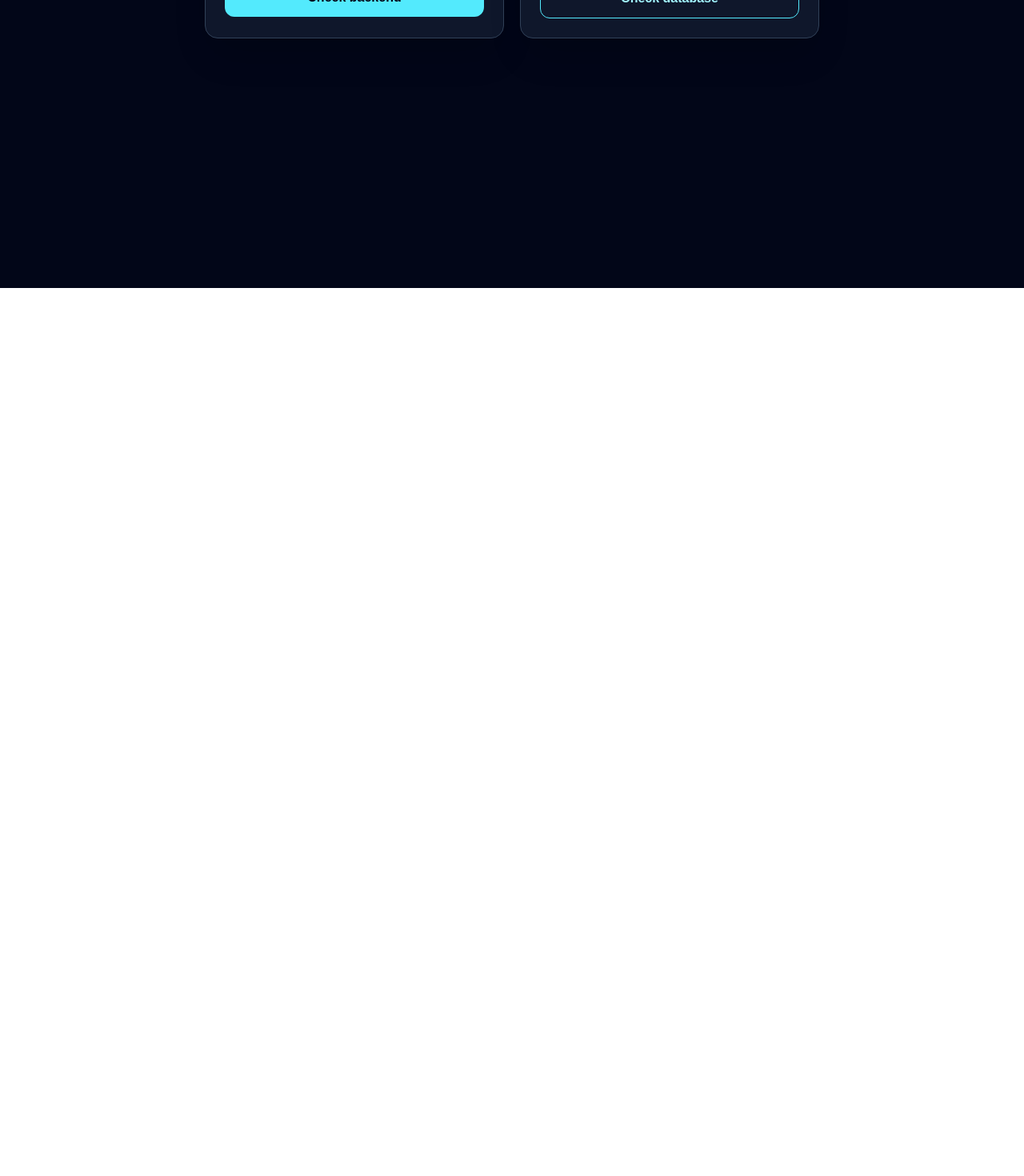
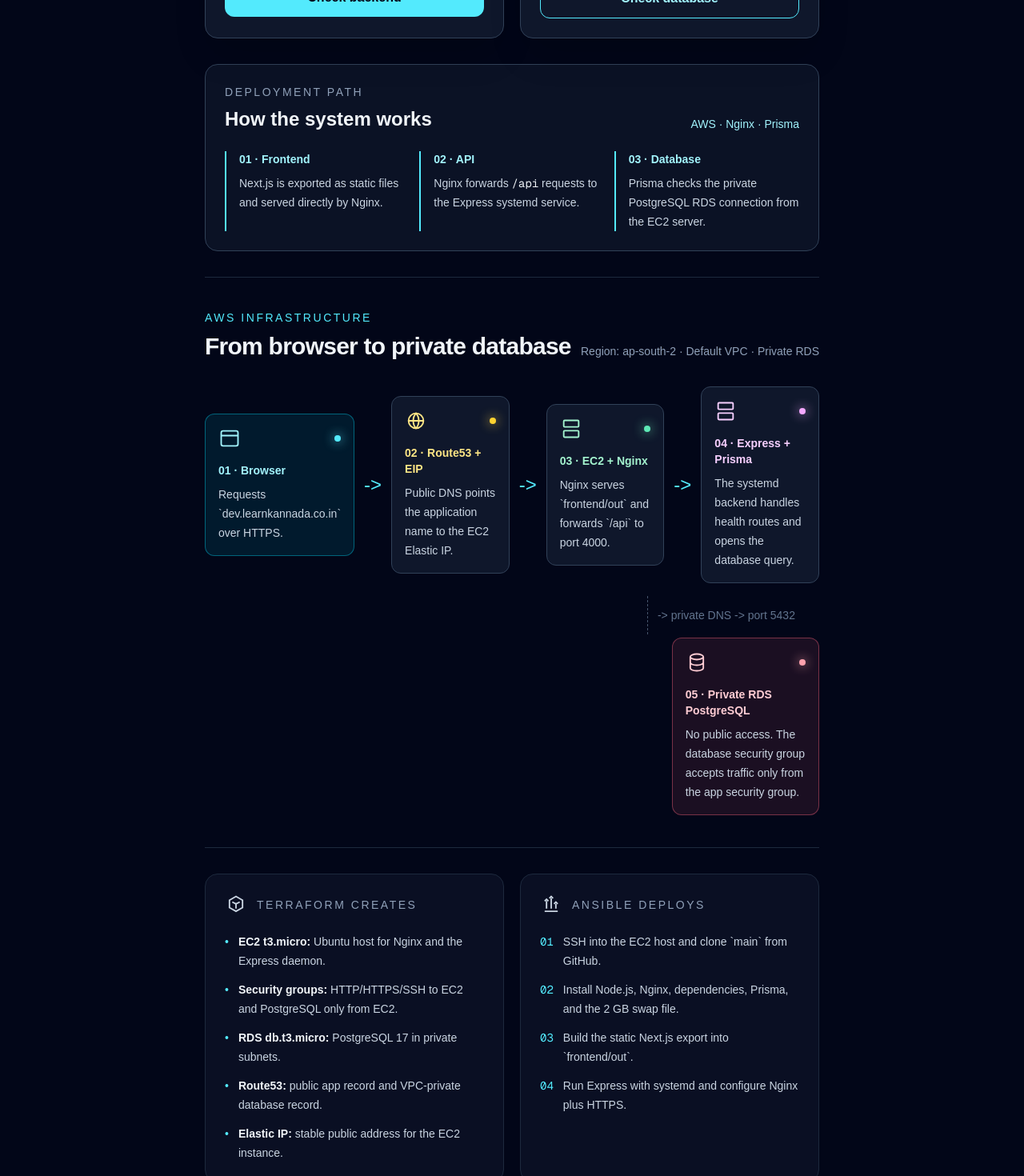
Before and after one commit to baramsivaramireddy/learn_kannada, a Next.js app in the folder frontend/: page / in a window 1280 px wide. Shown: the part 440-1910 px from the top of the page at 80% size. Before the commit the page ends 800 px from the top, so only its background shows below. Built offline with nearby package versions, Linux system fonts and the light colour scheme.

Commit message:
add docs

```diff
--- a/frontend/app/page.tsx
+++ b/frontend/app/page.tsx
@@ -10,6 +10,19 @@
 };
 
 const apiUrl =  "https://dev.learnkannada.co.in/api/";
+
+function Icon({ name }: { name: "browser" | "dns" | "server" | "database" | "terraform" | "deploy" }) {
+  const paths = {
+    browser: <><rect x="3" y="4" width="18" height="16" rx="2" /><path d="M3 9h18M7 6.5h.01M10 6.5h.01" /></>,
+    dns: <><circle cx="12" cy="12" r="8" /><path d="M4 12h16M12 4c2 2.2 3 4.8 3 8s-1 5.8-3 8c-2-2.2-3-4.8-3-8s1-5.8 3-8Z" /></>,
+    server: <><rect x="4" y="3" width="16" height="7" rx="1" /><rect x="4" y="14" width="16" height="7" rx="1" /><path d="M8 6.5h.01M11 6.5h.01M8 17.5h.01M11 17.5h.01" /></>,
+    database: <><ellipse cx="12" cy="6" rx="7" ry="3" /><path d="M5 6v6c0 1.7 3.1 3 7 3s7-1.3 7-3V6M5 12v6c0 1.7 3.1 3 7 3s7-1.3 7-3v-6" /></>,
+    terraform: <><path d="m12 3 7 4v8l-7 4-7-4V7l7-4Z" /><path d="m8 9 4 2 4-2M12 11v5" /></>,
+    deploy: <><path d="M5 19h14M7 16V8m5 8V5m5 11v-5" /><path d="m5 8 2-2 2 2M10 5l2-2 2 2M15 11l2-2 2 2" /></>,
+  };
+
+  return <svg aria-hidden="true" className="h-7 w-7" fill="none" viewBox="0 0 24 24" stroke="currentColor" strokeWidth="1.6">{paths[name]}</svg>;
+}
 
 export default function Home() {
   const [backend, setBackend] = useState<CheckResult>({ state: "idle", message: "Not checked" });
@@ -37,7 +50,7 @@
   return (
     <main className="min-h-screen bg-slate-950 px-6 py-16 text-slate-100">
       <div className="mx-auto max-w-3xl">
-        <p className="mb-4 text-sm font-semibold uppercase tracking-[0.24em] text-cyan-300">Learn Kannada</p>
+        <p className="mb-4 text-sm font-semibold uppercase tracking-[0.24em] text-cyan-300">Simple Infra</p>
         <h1 className="text-4xl font-bold tracking-tight sm:text-6xl">System status</h1>
         <p className="mt-5 max-w-xl text-lg leading-8 text-slate-300">
           Check the API and its PostgreSQL connection from one place.
@@ -70,6 +83,109 @@
             </button>
           </section>
         </div>
+
+        <section className="mt-8 rounded-2xl border border-slate-700 bg-slate-900/70 p-6">
+          <div className="flex flex-col justify-between gap-3 sm:flex-row sm:items-end">
+            <div>
+              <p className="text-sm font-medium uppercase tracking-[0.18em] text-slate-400">Deployment path</p>
+              <h2 className="mt-2 text-2xl font-semibold">How the system works</h2>
+            </div>
+            <span className="text-sm text-cyan-200">AWS · Nginx · Prisma</span>
+          </div>
+
+          <div className="mt-6 grid gap-3 sm:grid-cols-3">
+            <div className="border-l-2 border-cyan-300 pl-4">
+              <p className="text-sm font-semibold text-cyan-200">01 · Frontend</p>
+              <p className="mt-2 text-sm leading-6 text-slate-300">
+                Next.js is exported as static files and served directly by Nginx.
+              </p>
+            </div>
+            <div className="border-l-2 border-cyan-300 pl-4">
+              <p className="text-sm font-semibold text-cyan-200">02 · API</p>
+              <p className="mt-2 text-sm leading-6 text-slate-300">
+                Nginx forwards <code className="text-slate-100">/api</code> requests to the Express systemd service.
+              </p>
+            </div>
+            <div className="border-l-2 border-cyan-300 pl-4">
+              <p className="text-sm font-semibold text-cyan-200">03 · Database</p>
+              <p className="mt-2 text-sm leading-6 text-slate-300">
+                Prisma checks the private PostgreSQL RDS connection from the EC2 server.
+              </p>
+            </div>
+          </div>
+        </section>
+
+        <section className="mt-8 border-y border-slate-800 py-10">
+          <div className="flex flex-col gap-3 sm:flex-row sm:items-end sm:justify-between">
+            <div>
+              <p className="text-sm font-medium uppercase tracking-[0.18em] text-cyan-300">AWS infrastructure</p>
+              <h2 className="mt-2 text-3xl font-semibold tracking-tight">From browser to private database</h2>
+            </div>
+            <p className="max-w-xs text-sm leading-6 text-slate-400 sm:text-right">Region: ap-south-2 · Default VPC · Private RDS</p>
+          </div>
+
+          <div className="mt-8 grid gap-3 lg:grid-cols-[1fr_auto_1fr_auto_1fr_auto_1fr] lg:items-center">
+            <div className="rounded-xl border border-cyan-400/40 bg-cyan-400/10 p-4">
+              <div className="mb-4 flex items-center justify-between text-cyan-200"><Icon name="browser" /><span className="h-2 w-2 rounded-full bg-cyan-300 shadow-[0_0_14px_#67e8f9]" /></div>
+              <p className="text-sm font-semibold text-cyan-200">01 · Browser</p>
+              <p className="mt-2 text-sm leading-6 text-slate-300">Requests `dev.learnkannada.co.in` over HTTPS.</p>
+            </div>
+            <span className="hidden text-2xl text-cyan-300 lg:block">-&gt;</span>
+            <div className="rounded-xl border border-slate-700 bg-slate-900 p-4">
+              <div className="mb-4 flex items-center justify-between text-amber-200"><Icon name="dns" /><span className="h-2 w-2 rounded-full bg-amber-300 shadow-[0_0_14px_#fcd34d]" /></div>
+              <p className="text-sm font-semibold text-amber-200">02 · Route53 + EIP</p>
+              <p className="mt-2 text-sm leading-6 text-slate-300">Public DNS points the application name to the EC2 Elastic IP.</p>
+            </div>
+            <span className="hidden text-2xl text-cyan-300 lg:block">-&gt;</span>
+            <div className="rounded-xl border border-slate-700 bg-slate-900 p-4">
+              <div className="mb-4 flex items-center justify-between text-emerald-200"><Icon name="server" /><span className="h-2 w-2 rounded-full bg-emerald-300 shadow-[0_0_14px_#6ee7b7]" /></div>
+              <p className="text-sm font-semibold text-emerald-200">03 · EC2 + Nginx</p>
+              <p className="mt-2 text-sm leading-6 text-slate-300">Nginx serves `frontend/out` and forwards `/api` to port 4000.</p>
+            </div>
+            <span className="hidden text-2xl text-cyan-300 lg:block">-&gt;</span>
+            <div className="rounded-xl border border-slate-700 bg-slate-900 p-4">
+              <div className="mb-4 flex items-center justify-between text-fuchsia-200"><Icon name="server" /><span className="h-2 w-2 rounded-full bg-fuchsia-300 shadow-[0_0_14px_#f0abfc]" /></div>
+              <p className="text-sm font-semibold text-fuchsia-200">04 · Express + Prisma</p>
+              <p className="mt-2 text-sm leading-6 text-slate-300">The systemd backend handles health routes and opens the database query.</p>
+            </div>
+          </div>
+
+          <div className="mt-4 flex items-center gap-3 pl-6 text-sm text-slate-500 lg:ml-[72%] lg:pl-0">
+            <span className="h-12 border-l border-dashed border-slate-600" />
+            <span>-&gt; private DNS -&gt; port 5432</span>
+          </div>
+
+          <div className="mt-1 flex justify-center lg:justify-end">
+            <div className="w-full rounded-xl border border-rose-400/40 bg-rose-400/10 p-4 lg:w-[24%]">
+              <div className="mb-4 flex items-center justify-between text-rose-200"><Icon name="database" /><span className="h-2 w-2 rounded-full bg-rose-300 shadow-[0_0_14px_#fda4af]" /></div>
+              <p className="text-sm font-semibold text-rose-200">05 · Private RDS PostgreSQL</p>
+              <p className="mt-2 text-sm leading-6 text-slate-300">No public access. The database security group accepts traffic only from the app security group.</p>
+            </div>
+          </div>
+        </section>
+
+        <section className="mt-8 grid gap-5 md:grid-cols-2">
+          <div className="rounded-2xl border border-slate-800 bg-slate-900/60 p-6">
+            <div className="flex items-center gap-3 text-slate-300"><Icon name="terraform" /><p className="text-sm font-medium uppercase tracking-[0.18em] text-slate-400">Terraform creates</p></div>
+            <ul className="mt-5 space-y-3 text-sm leading-6 text-slate-300">
+              <li className="flex gap-3"><span className="text-cyan-300">•</span><span><strong className="text-slate-100">EC2 t3.micro:</strong> Ubuntu host for Nginx and the Express daemon.</span></li>
+              <li className="flex gap-3"><span className="text-cyan-300">•</span><span><strong className="text-slate-100">Security groups:</strong> HTTP/HTTPS/SSH to EC2 and PostgreSQL only from EC2.</span></li>
+              <li className="flex gap-3"><span className="text-cyan-300">•</span><span><strong className="text-slate-100">RDS db.t3.micro:</strong> PostgreSQL 17 in private subnets.</span></li>
+              <li className="flex gap-3"><span className="text-cyan-300">•</span><span><strong className="text-slate-100">Route53:</strong> public app record and VPC-private database record.</span></li>
+              <li className="flex gap-3"><span className="text-cyan-300">•</span><span><strong className="text-slate-100">Elastic IP:</strong> stable public address for the EC2 instance.</span></li>
+            </ul>
+          </div>
+
+          <div className="rounded-2xl border border-slate-800 bg-slate-900/60 p-6">
+            <div className="flex items-center gap-3 text-slate-300"><Icon name="deploy" /><p className="text-sm font-medium uppercase tracking-[0.18em] text-slate-400">Ansible deploys</p></div>
+            <ol className="mt-5 space-y-3 text-sm leading-6 text-slate-300">
+              <li className="flex gap-3"><span className="font-mono text-cyan-300">01</span><span>SSH into the EC2 host and clone `main` from GitHub.</span></li>
+              <li className="flex gap-3"><span className="font-mono text-cyan-300">02</span><span>Install Node.js, Nginx, dependencies, Prisma, and the 2 GB swap file.</span></li>
+              <li className="flex gap-3"><span className="font-mono text-cyan-300">03</span><span>Build the static Next.js export into `frontend/out`.</span></li>
+              <li className="flex gap-3"><span className="font-mono text-cyan-300">04</span><span>Run Express with systemd and configure Nginx plus HTTPS.</span></li>
+            </ol>
+          </div>
+        </section>
       </div>
     </main>
   );
```
Also changed, not shown: 2 other files (tests, documents, lock files or other folders).
